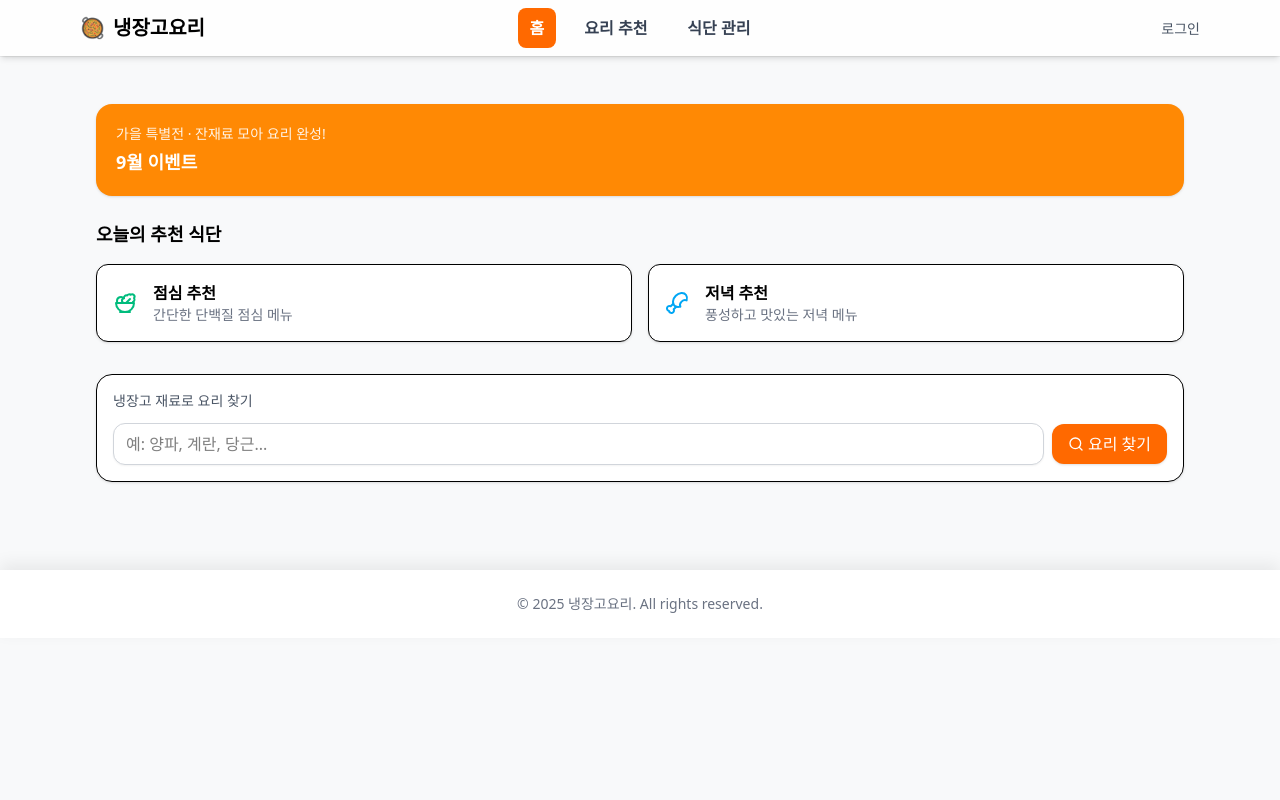
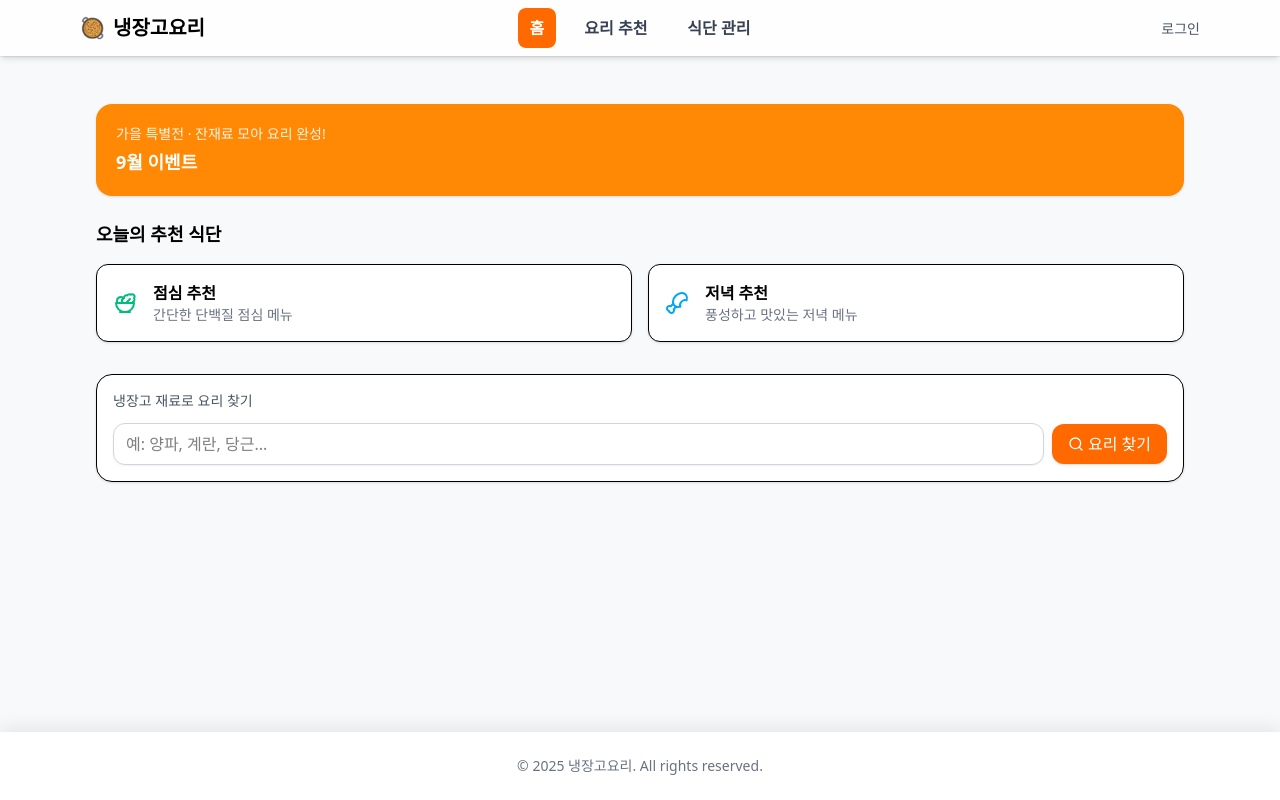
Before and after one commit to ncp-vst/frontend, a Next.js app: page / in a window 1280 px wide. Built offline with nearby package versions, Linux system fonts and the light colour scheme.

Commit message:
fix: footer design

```diff
--- a/src/app/layout.tsx
+++ b/src/app/layout.tsx
@@ -11,9 +11,11 @@
 export default function RootLayout({ children }: { children: React.ReactNode }) {
   return (
     <html lang="ko">
-      <body>
+      <body className="flex flex-col min-h-screen">
         <Header />
-        <main className="mx-auto max-w-6xl px-4 py-6">{children}</main>
+        <div className="flex-grow">
+          <main className="mx-auto max-w-6xl px-4 py-6">{children}</main>
+        </div>
         <Footer />
       </body>
     </html>
```
